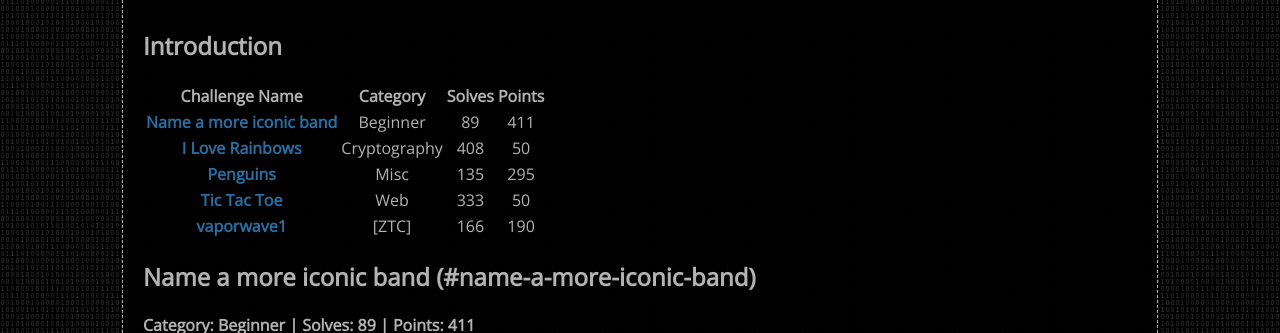
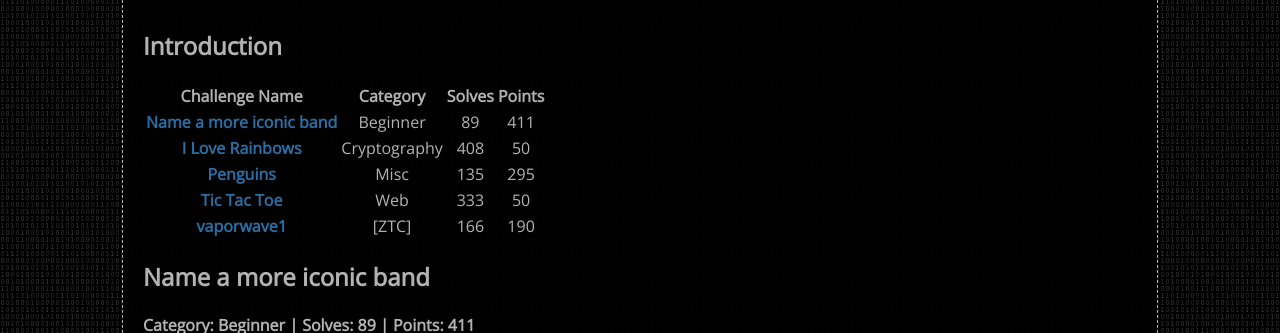
Before and after one commit to museifu666/museifu666.github.io, a Jekyll site: the page built from _posts/posts/2020-07-14-rgbCTF-2020-Write-up.md, in a window 1280 px wide and 900 px high, scrolled down 310 px, cut to the strip 0-333 px from the top of the window. Built offline with Jekyll 4.4.1, drawn with Linux system fonts in a browser that asks for light colours; comment, search, counter and statistics services are not loaded; some of the changed text lies outside the part shown.

Commit message:
Update 2020-07-14-rgbCTF-2020-Write-up.md

```diff
--- a/_posts/posts/2020-07-14-rgbCTF-2020-Write-up.md
+++ b/_posts/posts/2020-07-14-rgbCTF-2020-Write-up.md
@@ -19,7 +19,7 @@ keywords: "CTF, rgb, writeups, challenges"
 |[Tic Tac Toe](#tic-tac-toe) | Web | 333 | 50 |
 |[vaporwave1](#vaporwave1) | [ZTC] | 166 | 190 |
 
-## Name a more iconic band (#name-a-more-iconic-band)
+## Name a more iconic band
 #### Category: Beginner | Solves: 89 | Points: 411
 
 {:refdef: style="text-align: center;"}
```
